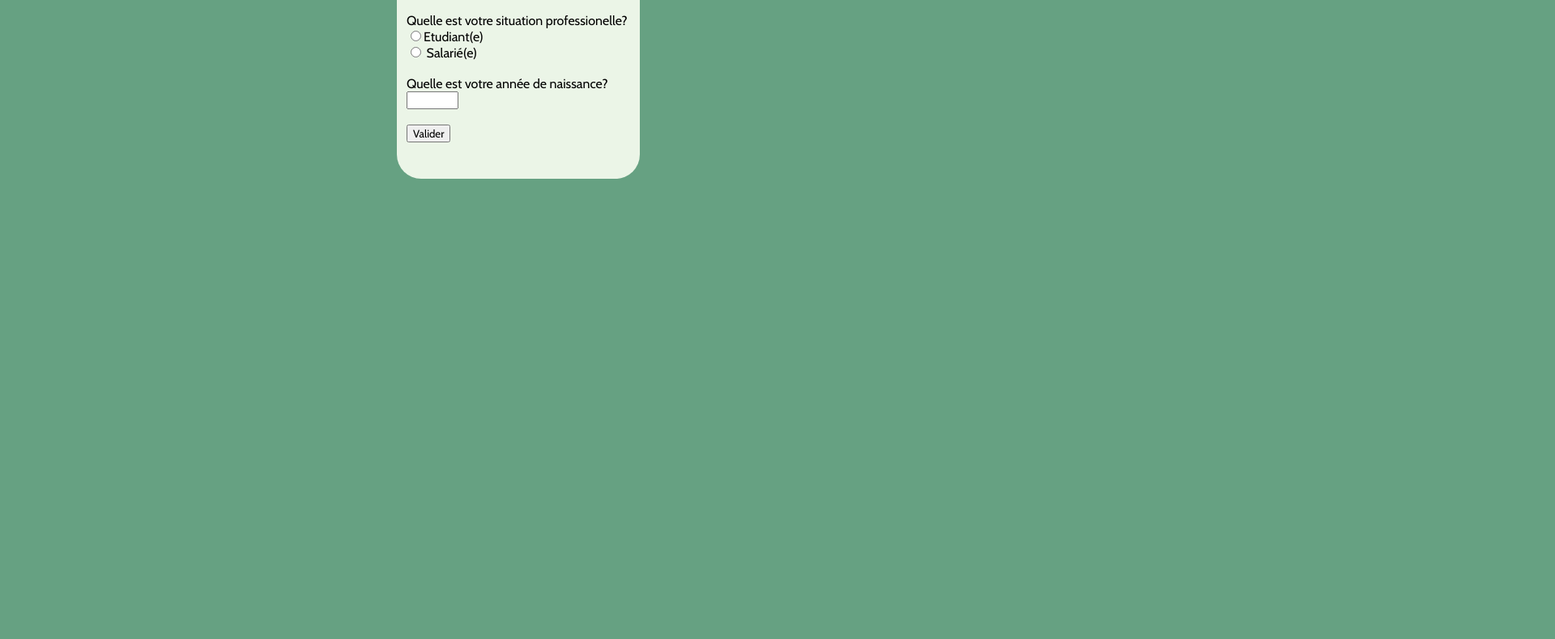
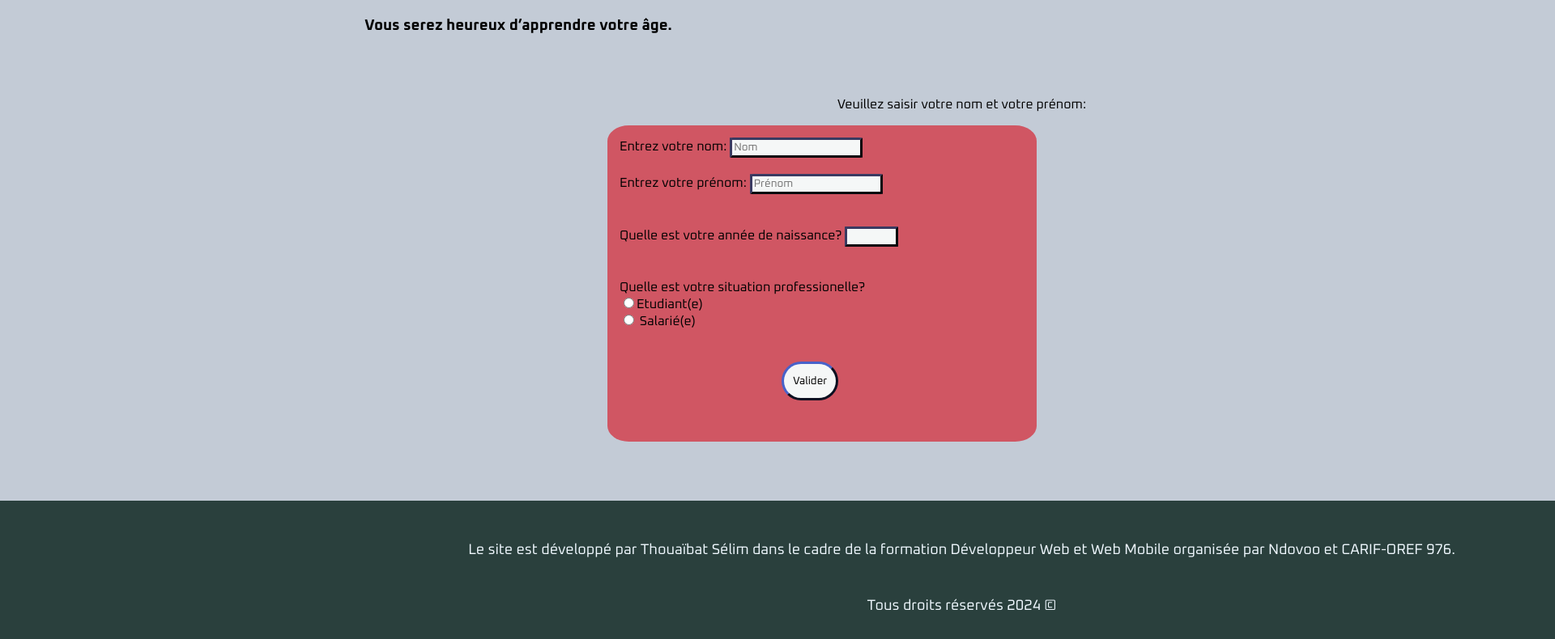
Before and after one commit to ThouaibatSelim/jeucalcul, a plain HTML site: page index.html in a window 1280 px wide. Shown: the part 251-1041 px from the top of the page at 81% size, 1920 px wide, since content can reach past the window. Before the commit the page ends 800 px from the top, so only its background shows below. Drawn offline with nearby package versions, Linux system fonts and the light colour scheme; a web font is replaced by a local one.

Commit message:
css, javascript

```diff
--- a/index.html
+++ b/index.html
@@ -1,63 +1,102 @@
 <!DOCTYPE html>
 <html lang="fr">
+    <!-- Head -->
     <head>
         <meta charset="UTF-8">
         <meta name="viewport" content="width=device-width, initial-scale=1.0">
         <title>Index</title>
         <link rel="preconnect" href="https://fonts.googleapis.com">
         <link rel="preconnect" href="https://fonts.gstatic.com" crossorigin>
-        <link href="https://fonts.googleapis.com/css2?family=Cabin:ital,wght@0,400..700;1,400..700&display=swap" rel="stylesheet">
+        <link href="https://fonts.googleapis.com/css2?family=Oxanium:wght@200..800&family=Playwrite+GB+S:ital,wght@0,100..400;1,100..400&display=swap" rel="stylesheet">
         <link rel="stylesheet" href="style.css">
+        <script type="text/javascript" src="index.js" defer></script>
 
     </head>
+    <!-- Body -->
     <body>
-    <script type="text/javascript" src="index.js" defer></script>
+        <header>
+            <div class="bodycolor">
 
-    <h1>Bienvenue</h1>
+                <div class="b1">
+                    <!-- Header -->
 
-    <h3>Calculez votre âge:</h3>
+                    <br> <br>
+                        <h1>Jeu de calcul automatique de l'âge</h1>
+                        <br> <br>
+                </div>
+
+                        <h2>L’application la plus fiable pour connaître votre âge</h2>
+                        <br>
+                        <h3>Vous serez heureux d’apprendre votre âge.</h3>
                         <br><br>
+            </div>
+        </header>
 
+                    <!-- Main page -->
+    <main>
+        <div class="personne">
+            <p class="np">Veuillez saisir votre nom et votre prénom:</p>
+
+                    <!-- Formulaire  -->
         <form>
+            <div class="identite">
+                <fieldset>
                 <div class="formu">
-        <fieldset>
-
-            <label for="name"> Entrez votre nom
+                    <!-- Nom et prénom -->
+                    <label for="name"> Entrez votre nom:
                     <input type="name" placeholder="Nom" id="n1" required>
                     </label>
-
-            <br>
-            <label for="name"></label> Entrez votre prénom
+                    <br><br>
+                    <label for="name"></label> Entrez votre prénom:
                     <input type="name" placeholder="Prénom" id="prenom" required>
-        </label>
-
+                    </label></div>
 
                     <br> <br>
+                    <!--Année de naissance  -->
+                <div class="anneeNaissance">
+                    <label for="number"></label> Quelle est votre année de naissance?
+                    <input type="number" min="1900" max="2024" step="1" id="year" class="yr"required>
+                </div>
+                 <br> <br>
 
-        <label for="situation"> Quelle est votre situation professionelle? <br>
-
+                 <!-- Situation professionelle -->
+                     <label for="situation"> Quelle est votre situation professionelle?
+                    <br>
                     <input name="situation"  type="radio" id="sp" class="sp" value="etudiant" required>Etudiant(e)
                     <br>
                     <input name="situation" type="radio" class="sp" value="salarie" required> Salarié(e)
                      </label>
 
-        <br> <br>
-
-        <label for="number"></label> Quelle est votre année de naissance?
-        <input type="number" min="1900" max="2024" step="1" id="year" class="yr" required>
-
-
-    <br> <br>
-
+                <br> <br> <br>
+                <!--Bouton  -->
+                <div class="boutonValider">
                     <button id="bouton" required> Valider</button>
+                </div>
                 <br>
 
+                <!-- Message -->
+                <div class="messageAffiche">
                     <p><span id="messageage"></span></p>
+                </div>
 
- </fieldset> </div>
+            </div> <!-- div personne -->
+
+        </fieldset>
+
+        <br> <br> <br>
+    </div>
                 </form>
 
+        </main> <br> <br>
 </body>
-
-
+                    <!-- Footer  -->
+            <div class="ft">
+                <footer>
+            <p>Le site est développé par Thouaïbat Sélim dans le cadre de la formation Développeur Web et Web Mobile organisée par Ndovoo et
+            <a href="https://www.intercariforef.org/carif-oref/carif-oref-mayotte" target="_blank"> CARIF-OREF 976.</a>
+            <br> <br> <br>
+             <span id="currentyear"></span></p>
+            <!-- Tous droits réservés -->
+    </footer>
+            </div>
 </html>
--- a/index.js
+++ b/index.js
@@ -77,8 +77,16 @@ elementValider.addEventListener ("click", () => {
         console.log (elementPro[i].value);
         checked = elementPro[i].value;
         break
-    }
-}
+    };
+};
 
 elementSpan.innerHTML += ` et vous êtes ${checked}.`;
 });
+
+//Année
+const date = new Date() ;
+const elementDate = document.querySelector ("#currentyear");
+elementDate.innerHTML += `Tous droits réservés ${date.getFullYear()} © `;
+
+// console.log("date:", date);
+// console.log("année:", date.getFullYear());
--- a/style.css
+++ b/style.css
@@ -1,61 +1,130 @@
+/* Body */
 body {
-    background-color: #66A182;
-    font-family: Cabin;
+    margin: 0;
+}
+
+/* Background color */
+header, body, footer {
+background-color: #C3CBD6;
+}
+
+/* h1 */
+.b1 {
+    background-color: #748B6F;
+    width: 100%;
+    background-size: cover;
+    font-family: Oxanium;
 }
 
 h1 {
-    text-align: center;
-    color:rgb(244, 250, 241)
+border: solid 0px;
+text-align: center;
+color: aliceblue;
 }
 
-h3 {
-    color: rgb(242, 237, 237);
+/* h2, h3 */
+.bodycolor {
+    font-family: Oxanium;
+}
+
+h2, h3{
+    text-align: center;
+    color:rgb(0, 0, 0)
+}
+
+/* Main page */
+main {
+    width: 2375px;
+    padding-bottom: 10%;
+    background-size: cover;
+}
+
+.personne {
     text-align: center;
 }
 
-.formu {
+.np {
+    color:rgb(0, 0, 0);
+    font-size: medium;
+    font-family: Oxanium;
+    /* text-align: center; */
+}
+
+/* Formulaire */
+form {
     display: flex;
     justify-content: center;
     width: 300px;
     height: 300px;
-
 }
 
+/* Fieldset */
 fieldset {
-    margin-left: auto;
-    margin-right: auto;
-    padding-top: 1em;
-    padding-bottom: 2em;
+    width: 500px;
+    padding: 3%;
+    text-align: start;
+    margin-right: 100%;
+    margin-left: 170%;
+    background-color:#D05663 ;
     border: 0px solid;
-    border-top-right-radius: 30px;
-    border-top-left-radius: 30px;
-    border-bottom-right-radius: 30px;
-    border-bottom-left-radius: 30px;
-    background-color:#ebf5e7 ;
+    border-radius: 5%;
+    font-family: Oxanium;
 }
 
-div {
-    width: 100%;
-    margin:auto;
-    align-items: center;
+/* Input */
+input {
+    font-family: Oxanium;
+    background-color: rgb(245, 247, 247);
+    border: 3.5px rgb(58, 58, 97);
+    border-style:outset;
+    border-radius: 3%;
 }
 
-.age {
-    color: rgb(0, 0, 0);
+input:focus {
+    background-color: rgb(248, 132, 184);
 }
 
-#age1 {
-width: 35px;
+/* Bouton Valider */
+.boutonValider:focus {
+    background-color:rgb(248, 132, 184);
+}
+
+.boutonValider {
+    margin-left: 40%;
+    margin-right:10% ;
 }
 
 #bouton{
-    font-family: Cabin;
+    font-family: Oxanium;
+    background-color: rgb(245, 247, 247);
+    border: 3px rgb(42, 57, 118);
+    border-style:outset;
+    border-radius:60px ;
+    padding-left: 4.5%;
+    padding-right: 4.5%;
+    padding-top: 5%;
+    padding-bottom: 5%;
 }
 
-.yr {
-    font-family: Cabin;
+/* Footer */
+footer {
+    text-align: center;
+    font-size: large;
+    font-family: Oxanium;
+    color: aliceblue;
+    background-color: #2A403D;
 }
 
-p {
-    font-size: small;
+.ft{
+    background-color: #2A403D;
+    padding-top: 2.5%;
+    padding-bottom: 3%;
+    width: 2375px;
+    height: 100px;
+    min-height: 100%;
+    background-size: cover;
 }
+/*Lien Carif-Oref*/
+a {
+   color:  aliceblue; text-decoration: none;
+}
```
Lines whose indentation alone changed are shown as unchanged.
